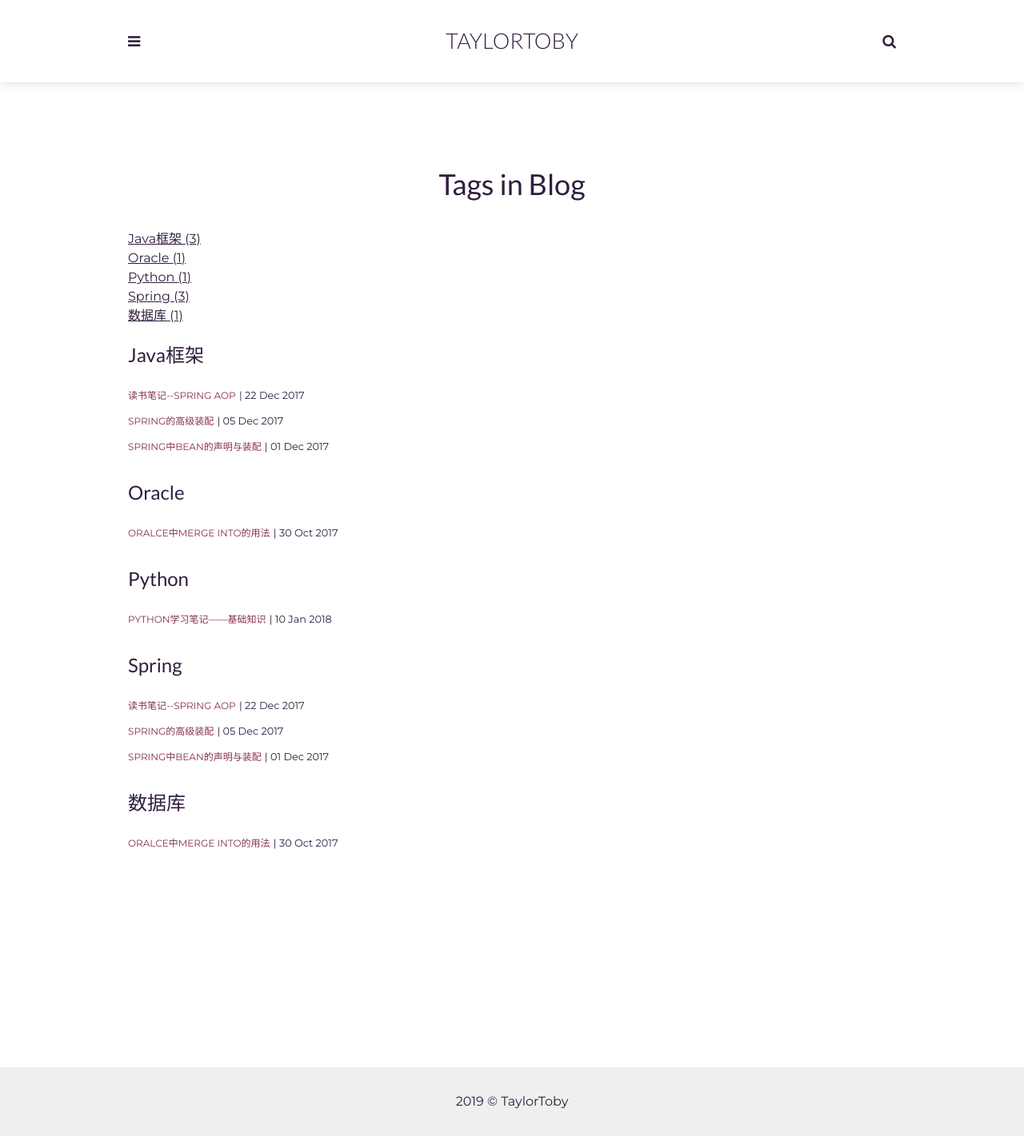
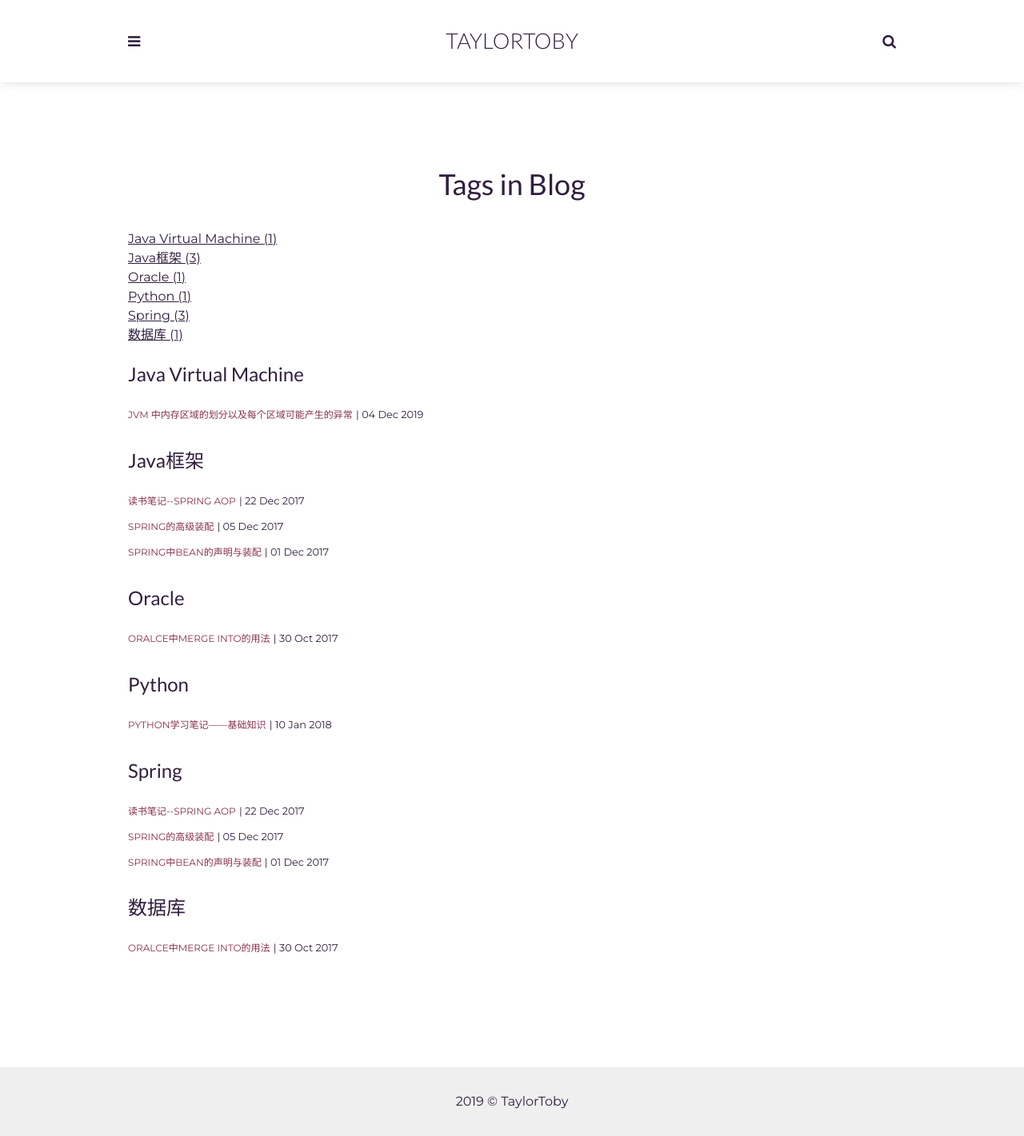
Before and after one commit to xiaozhuyaoye/xiaozhuyaoye.github.io, a Jekyll site: the page built from _pages/tags.html, in a window 1280 px wide. Shown: the whole page at 80% size. Built offline with Jekyll 4.4.1, drawn with Linux system fonts in a browser that asks for light colours.

Commit message:
给JVM的第一篇文章添加标题和图片

```diff
--- a/_posts/2019-12-04-JVM_divideMemoryArea.md
+++ b/_posts/2019-12-04-JVM_divideMemoryArea.md
@@ -1,3 +1,14 @@
+---
+layout: post
+title: JVM 中内存区域的划分以及每个区域可能产生的异常
+date:  2019-12-4
+img:  /20191204/0.jpg
+tags: [Java Virtual Machine]
+author:  Taylor Toby
+---
+
+
+
 Java 虚拟机在执行 Java 程序的时候，会把管理的内存划分为不同的数据区域。每个区域有不同的用途和生命周期。
 
 根据《Java 虚拟机规范（Java SE 7 版）》的规定，Java 虚拟机管理的内存区域包含以下几个部分，如图所示。
```
Also changed, not shown: assets/img/20191204/0.jpg (added).
